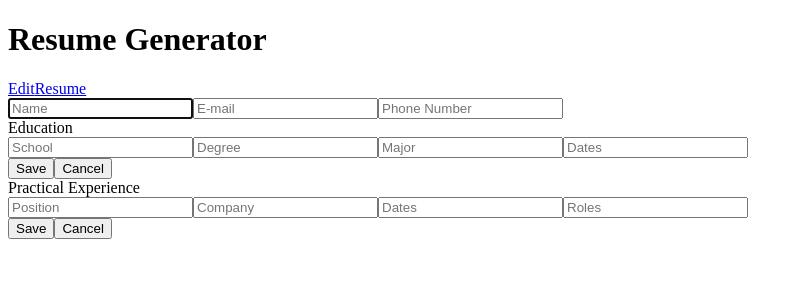
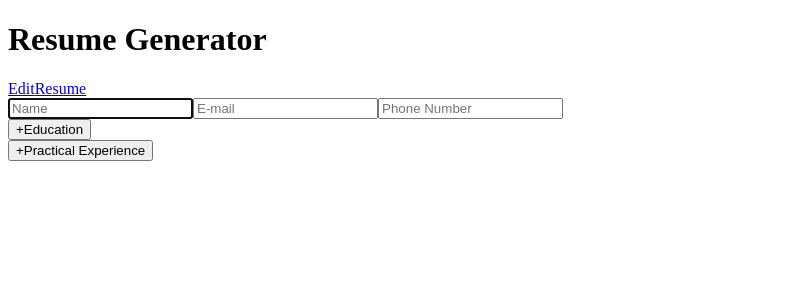
Before and after one commit to tylerchan28/cv-generator, a React (Create React App) app: page / in a window 1280 px wide. Shown: the top 300 px of the page, without its empty margins (0-803 px from the left). Built offline with nearby package versions, Linux system fonts and the light colour scheme.

Commit message:
Add modals to forms

```diff
--- a/src/components/Education.js
+++ b/src/components/Education.js
@@ -4,13 +4,18 @@ import EducationForm from "./EducationForm";
 
 
 const Education = () => {
+    let [eduFormInfo, addEduFormInfo] = useState([])
+    let [showDisplay, setShowDisplay] = useState(false)
 
-    let [eduFormInfo, addEduFormInfo] = useState([])
+    const displayChange = () => {
+        setShowDisplay(!showDisplay);
+        console.log("working")
+    }
 
     const saveInfo = (info) => {
         const allInfo = [...eduFormInfo, info]
         addEduFormInfo(allInfo)
-        console.log(allInfo)
+        displayChange()
     }
 
     const deleteInfo = (itemToRemove) => {
@@ -21,7 +26,6 @@ const Education = () => {
 
     return (
         <div>
-           Education
             {eduFormInfo.map((eduItem) => (
                 <EducationDisplay
                     eduItem={eduItem}
@@ -29,8 +33,10 @@ const Education = () => {
                     deleteInfo={deleteInfo}
                 />
            ))}
-
+           <button onClick={displayChange}>+Education</button>
             <EducationForm
+                showDisplay={showDisplay}
+                displayChange={displayChange}
                 saveInfo={saveInfo}
             />
         </div>
--- a/src/components/EducationForm.js
+++ b/src/components/EducationForm.js
@@ -1,8 +1,9 @@
 import React, { useState } from "react";
 import uniqid from "uniqid";
+import Modal from "react-modal";
+Modal.setAppElement('#root');
 
 const EducationForm = (props) => {
-
     const [education, setEducation] = useState({
         id: uniqid(),
         school: "",
@@ -56,13 +57,18 @@ const EducationForm = (props) => {
     }
 
     return (
-        <div>
+        <Modal
+            isOpen={props.showDisplay}
+            contentLabel="Add education"
+            closeTimeoutMS={200}
+        >
             <form onSubmit={onSubmit}>
                 <input
                     type="text"
                     placeholder="School"
                     value={education.school}
                     onChange={onSchoolChange}
+                    required
                 />
                 <input
                     type="text"
@@ -81,13 +87,14 @@ const EducationForm = (props) => {
                     placeholder="Dates"
                     value={education.dates}
                     onChange={onDatesChange}
+                    required
                 />
                 <div>
                     <button type="submit">Save</button>
-                    <button>Cancel</button>
+                    <button type="button" onClick={props.displayChange}>Cancel</button>
                 </div>
             </form>
-        </div>
+        </Modal>
 
     )
 }
--- a/src/components/PracticalExperience.js
+++ b/src/components/PracticalExperience.js
@@ -5,11 +5,16 @@ import PracticalExperienceForm from "./PracticalExperienceForm";
 const PracticalExperience = () => {
 
     let [practicalInfo, setPracticalInfo] = useState([])
+    let [showDisplay, setShowDisplay] = useState(false);
+
+    const displayChange = () => {
+        setShowDisplay(!showDisplay)
+    }
 
     const saveInfo = (info) => {
         const allInfo = [...practicalInfo, info]
         setPracticalInfo(allInfo)
-        console.log(allInfo)
+        displayChange()
     }
 
     const deleteInfo = (itemToRemove) => {
@@ -20,7 +25,6 @@ const PracticalExperience = () => {
 
     return (
         <div>
-            Practical Experience
             {practicalInfo.map((practicalItem) => (
                 <PracticalDisplay
                     practicalItem={practicalItem}
@@ -28,7 +32,10 @@ const PracticalExperience = () => {
                     deleteInfo={deleteInfo}
                 />
             ))}
+            <button onClick={displayChange}>+Practical Experience</button>
             <PracticalExperienceForm
+                displayChange={displayChange}
+                showDisplay={showDisplay}
                 saveInfo={saveInfo}
             />
         </div>
--- a/src/components/PracticalExperienceForm.js
+++ b/src/components/PracticalExperienceForm.js
@@ -1,5 +1,7 @@
 import React, { useState } from "react";
 import uniqid from "uniqid";
+import Modal from "react-modal";
+Modal.setAppElement('#root');
 
 const PracticalExperienceForm = (props) => {
     const [practicalExp, setPracticalExp] = useState({
@@ -55,38 +57,44 @@ const PracticalExperienceForm = (props) => {
     }
 
     return (
-        <div>
+        <Modal
+            isOpen={props.showDisplay}
+        >
             <form onSubmit={onSubmit}>
                 <input
                     type="text"
                     placeholder="Position"
                     value={practicalExp.position}
                     onChange={onPositionChange}
+                    required
                 />
                 <input
                     type="text"
                     placeholder="Company"
                     value={practicalExp.company}
                     onChange={onCompanyChange}
+                    required
                 />
                 <input
                     type="text"
                     placeholder="Dates"
                     value={practicalExp.dates}
                     onChange={onDatesChange}
+                    required
                 />
                 <input
                     type="text"
                     placeholder="Roles"
                     value={practicalExp.roles}
                     onChange={onRolesChange}
+                    required
                 />
                 <div>
                     <button type="submit">Save</button>
-                    <button>Cancel</button>
+                    <button type="button" onClick={props.displayChange}>Cancel</button>
                 </div>
             </form>
-        </div>
+        </Modal>
     )
 }
 
```
